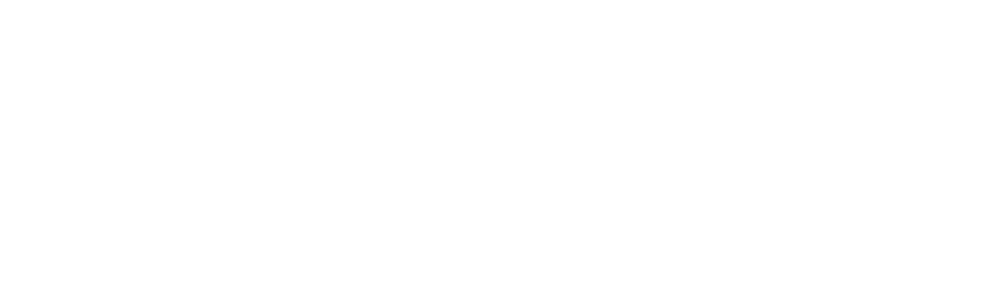
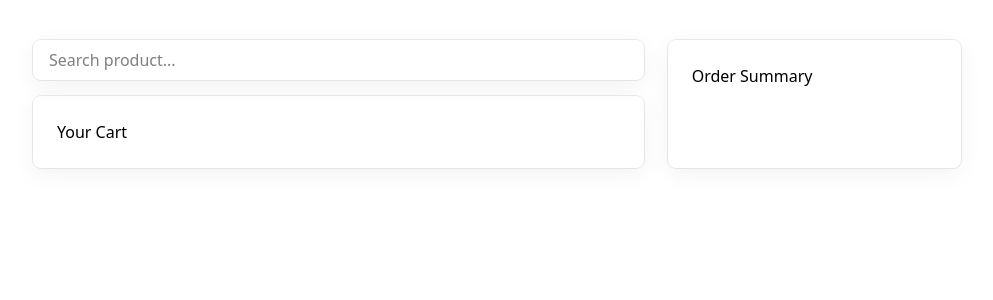
Before and after one commit to sothearo-kay/bakong-integration, a Vue app: page / in a window 1280 px wide. Shown: the top 300 px of the page, without its empty margins (143-1136 px from the left). Built offline with nearby package versions, Linux system fonts and the light colour scheme; the HTML template or start-up script is replaced by a standard one.

Commit message:
feat: homepage layout

```diff
--- a/src/app.vue
+++ b/src/app.vue
@@ -1,11 +1,29 @@
-<script setup lang="ts"></script>
+<script setup lang="ts">
+import { ref } from "vue";
+
+const searchTerm = ref("");
+</script>
 
 <template>
-  <main class="container">
-    <!-- Product List -->
-    <div></div>
+  <main class="container grid gap-6 py-10 md:grid-cols-3">
+    <div class="space-y-4 md:col-span-2">
+      <form @submit.prevent="">
+        <input
+          v-model="searchTerm"
+          placeholder="Search product..."
+          class="w-full rounded-lg px-4 py-2 shadow"
+        />
+      </form>
 
-    <!-- Checkout Cart -->
-    <div></div>
+      <ui-card>
+        <div>
+          <h3>Your Cart</h3>
+        </div>
+      </ui-card>
+    </div>
+
+    <ui-card>
+      <h3>Order Summary</h3>
+    </ui-card>
   </main>
 </template>
```
